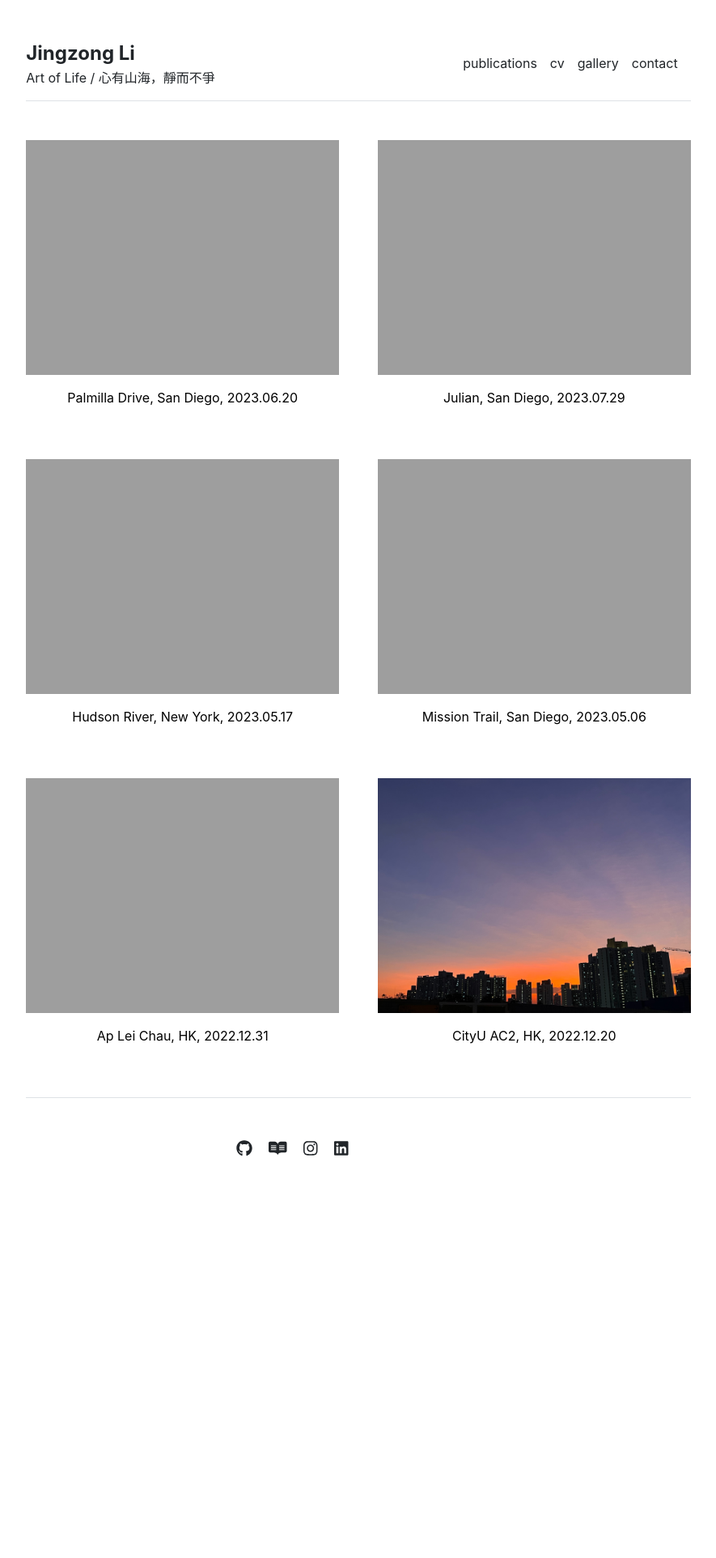
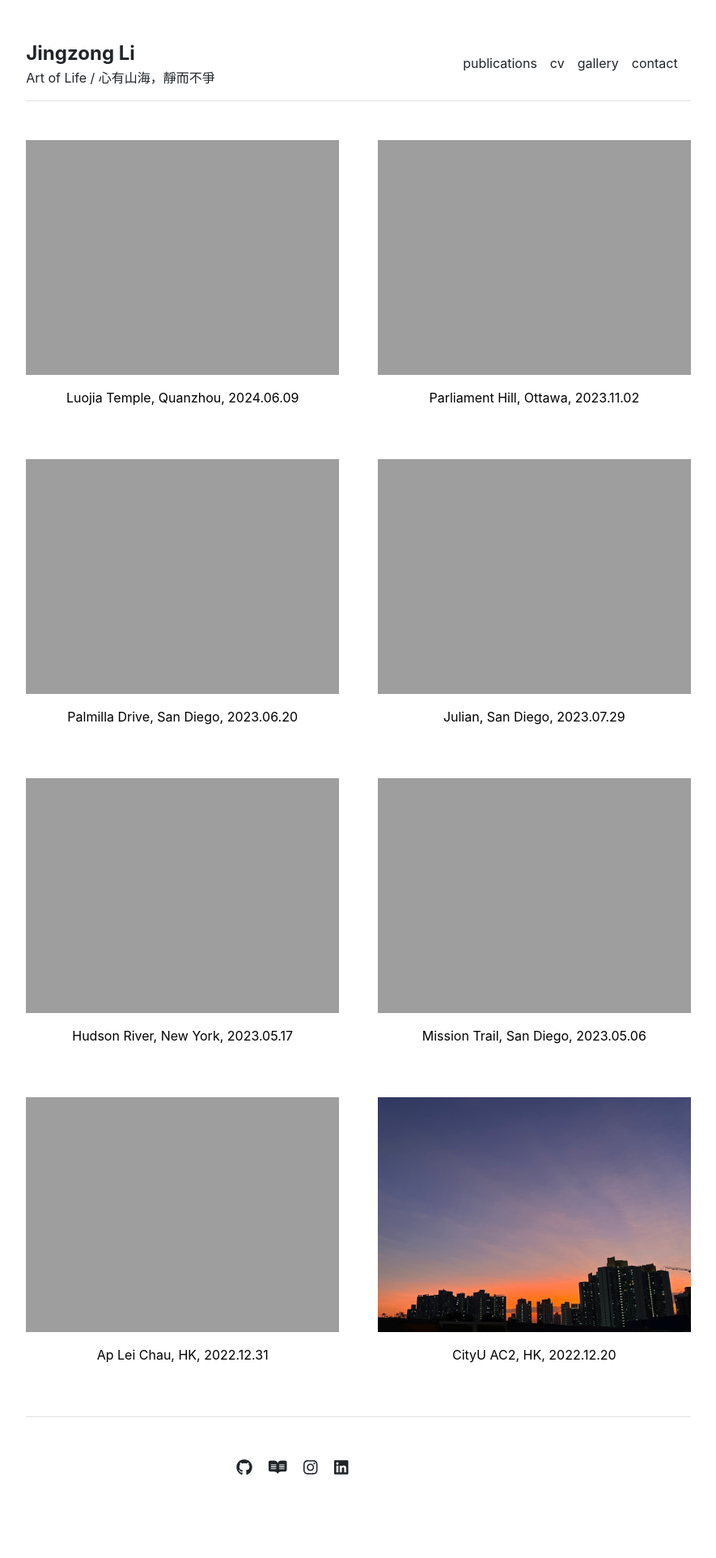
Before and after one commit to kanonjz/academic, a Jekyll site: the page built from gallery.md, in a window 1280 px wide. Shown: the whole page at 81% size, without its empty margins (197-1082 px from the left). Built offline with Jekyll 4.4.1, drawn with Linux system fonts in a browser that asks for light colours; before the commit the page ends 1530 px from its top, so only the background shows below that.

Commit message:
add two photos

```diff
--- a/_layouts/gallery.html
+++ b/_layouts/gallery.html
@@ -5,6 +5,14 @@ layout: default
 {{ content }}
 
 <div class="row g-5 mb-5">
+  <div class="col-md-6">
+    <img src="{{ site.github.url }}/assets/img/luojiasi_24.jpg" alt="Home" width="100%">
+    <p><center>Luojia Temple, Quanzhou, 2024.06.09</center></p>
+  </div>
+  <div class="col-md-6">
+    <img src="{{ site.github.url }}/assets/img/ottawa_23.jpg" alt="Home" width="100%">
+    <p><center>Parliament Hill, Ottawa, 2023.11.02</center></p>
+  </div>
   <div class="col-md-6">
     <img src="{{ site.github.url }}/assets/img/palmilla_23.jpg" alt="Home" width="100%">
     <p><center>Palmilla Drive, San Diego, 2023.06.20</center></p>
```
Also changed, not shown: 2 other files.
